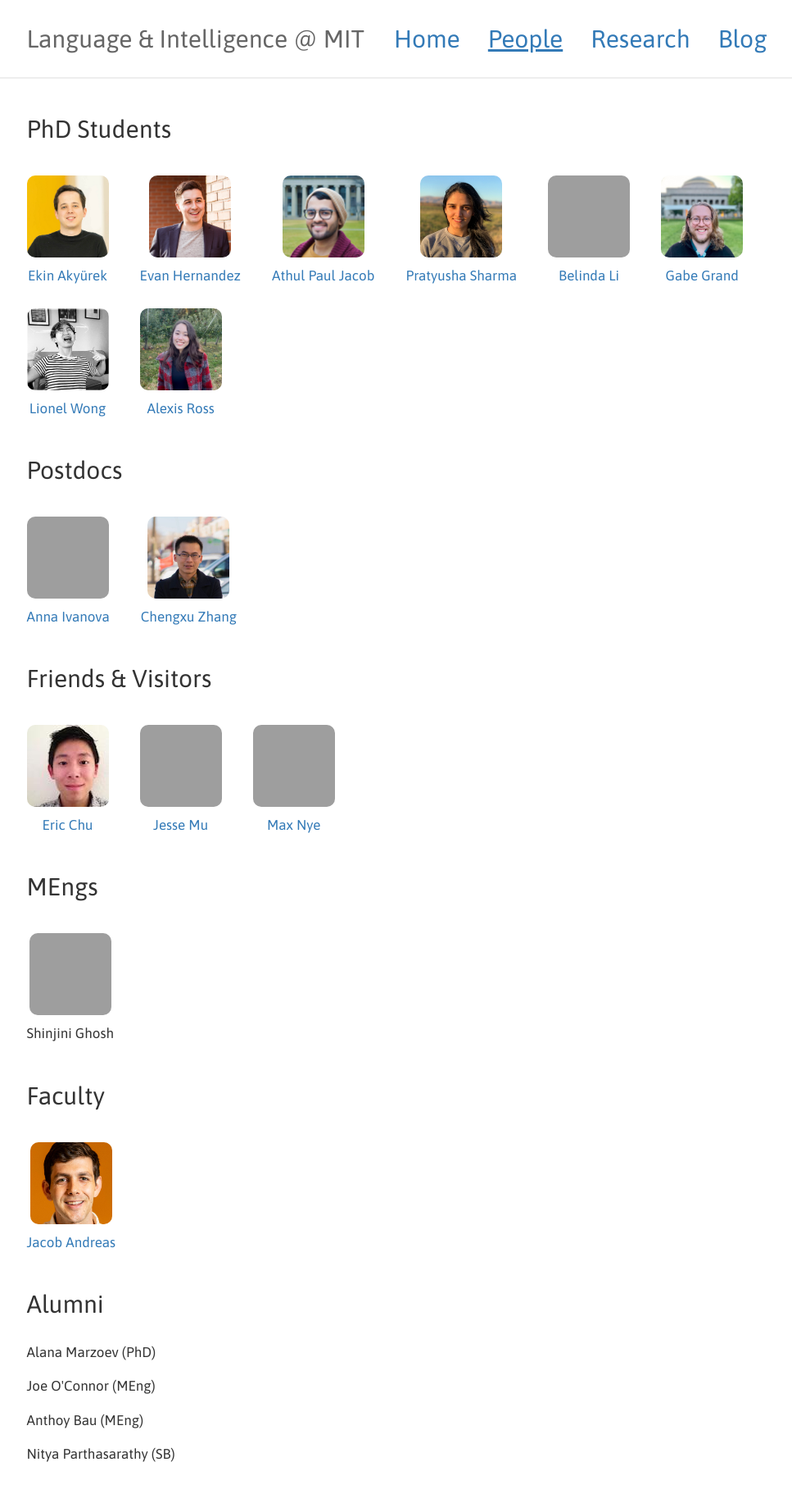
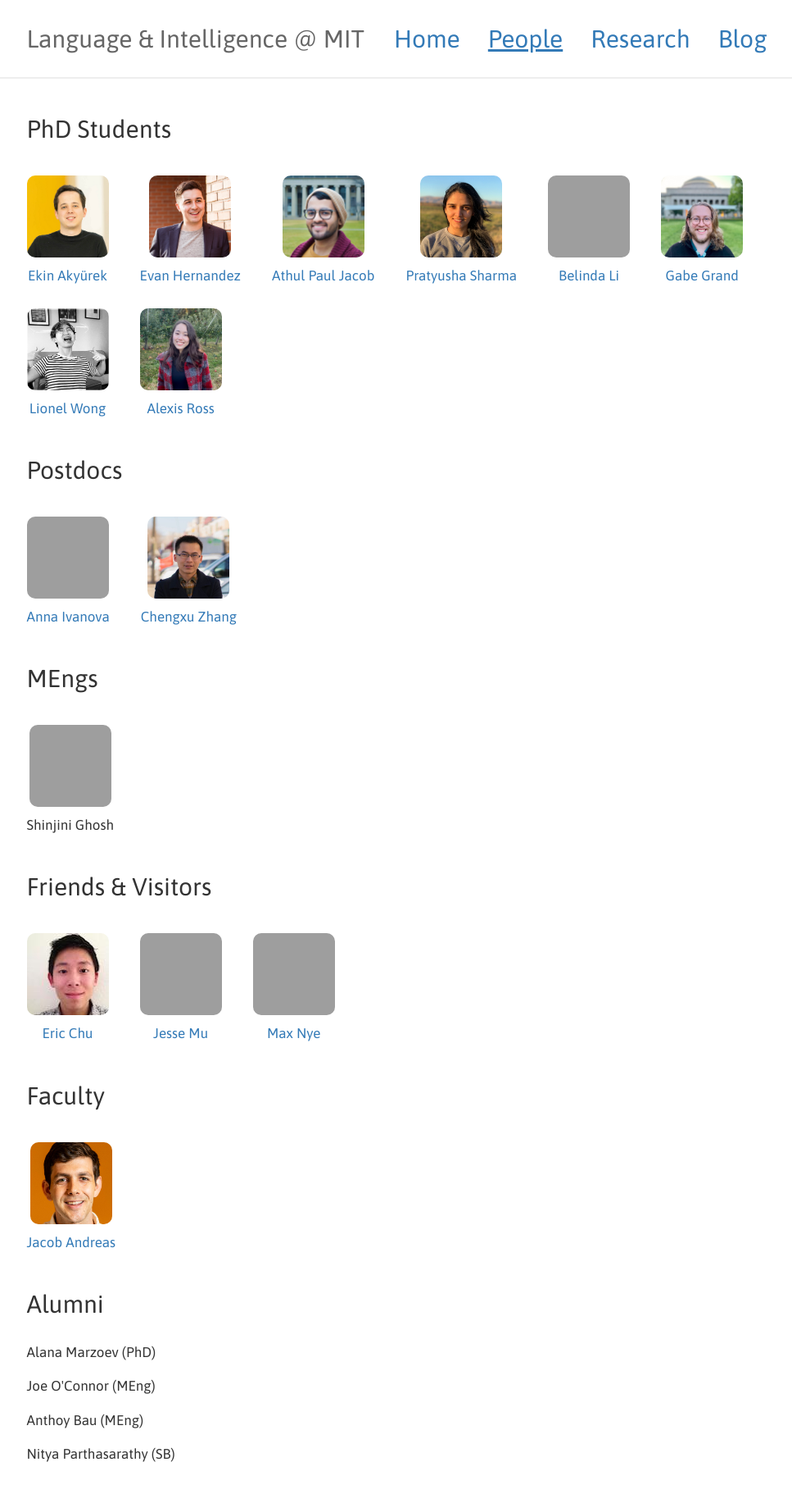
Before and after one commit to lingo-mit/website, a Jekyll site: the page built from people.md, in a window 1280 px wide, cut to the strip 0-1828 px from the top of the page. Shown: the top 1822 px of the strip at 82% size, without its empty margins (10-977 px from the left). Built offline with Jekyll 4.4.1, drawn with Linux system fonts in a browser that asks for light colours; grey boxes are pictures that could not be loaded.

Commit message:
update people

```diff
--- a/people.md
+++ b/people.md
@@ -73,6 +73,14 @@ title: People
   </li>
 </ul>
 
+## MEngs
+<ul class="people">
+  <li>
+      <img src="assets/images/shinjini.png">
+      Shinjini Ghosh
+  </li>
+</ul>
+
 ## Friends & Visitors
 
 <ul class="people">
@@ -94,14 +102,6 @@ title: People
     <img src="https://maxwellnye.github.io/assets/images/biopic.jpg">
     Max Nye
     </a>
-  </li>
-</ul>
-
-## MEngs
-<ul class="people">
-  <li>
-      <img src="assets/images/shinjini.png">
-      Shinjini Ghosh
   </li>
 </ul>
 
```
